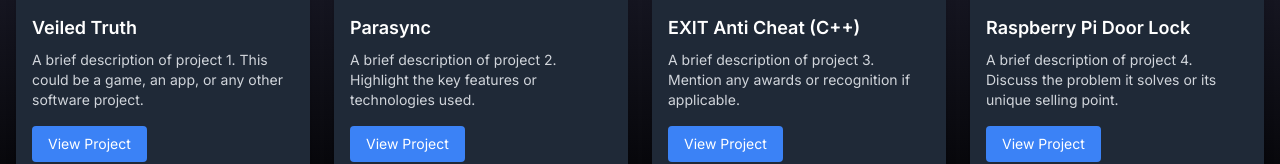
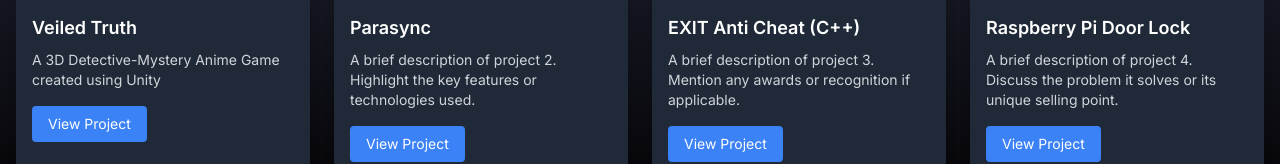
Before and after one commit to pixeru/personalwebsite, a Next.js app: page / in a window 1280 px wide. Shown: the part 1532-1696 px from the top of the page. Built offline with nearby package versions, Linux system fonts and the light colour scheme.

Commit message:
Links and Descriptions

```diff
--- a/src/app/layout.tsx
+++ b/src/app/layout.tsx
@@ -5,8 +5,8 @@
 const inter = Inter({ subsets: ["latin"] });
 
 export const metadata: Metadata = {
-  title: "Create Next App",
-  description: "Generated by create next app",
+  title: "Joshua Prayogo - Hi! :)",
+  description: "Joshua's Portfolio Website",
 };
 
 export default function RootLayout({
--- a/src/app/page.tsx
+++ b/src/app/page.tsx
@@ -160,27 +160,27 @@
 const projects: Project[] = [
   {
       title: "Veiled Truth",
-      description: "A brief description of project 1. This could be a game, an app, or any other software project.",
+      description: "A 3D Detective-Mystery Anime Game created using Unity",
       imageUrl: "/veiled_truth.png",
-      projectUrl: "#"
+      projectUrl: "https://www.resume.id/works/c97f0b654d1de643"
   },
   {
       title: "Parasync",
       description: "A brief description of project 2. Highlight the key features or technologies used.",
       imageUrl: "/parasync.png",
-      projectUrl: "#"
+      projectUrl: "https://kinteyoi.itch.io/parasync"
   },
   {
       title: "EXIT Anti Cheat (C++)",
       description: "A brief description of project 3. Mention any awards or recognition if applicable.",
       imageUrl: "/exit_ac.jpg",
-      projectUrl: "#"
+      projectUrl: "https://www.resume.id/works/7954859f0604a854"
   },
   {
       title: "Raspberry Pi Door Lock",
       description: "A brief description of project 4. Discuss the problem it solves or its unique selling point.",
       imageUrl: "/rasp_lock.jpg",
-      projectUrl: "#"
+      projectUrl: "https://www.resume.id/works/e3d305421fb106ef"
   }
 ];
 
@@ -202,7 +202,7 @@
                           <div className="p-4">
                               <h3 className="text-lg font-semibold mb-2">{project.title}</h3>
                               <p className="text-gray-300 text-sm mb-4">{project.description}</p>
-                              <a href={project.projectUrl} className="inline-block bg-blue-500 text-white py-2 px-4 rounded text-sm hover:bg-blue-600 transition-colors duration-300">
+                              <a href={project.projectUrl} target="_blank" className="inline-block bg-blue-500 text-white py-2 px-4 rounded text-sm hover:bg-blue-600 transition-colors duration-300">
                                   View Project
                               </a>
                           </div>
```
